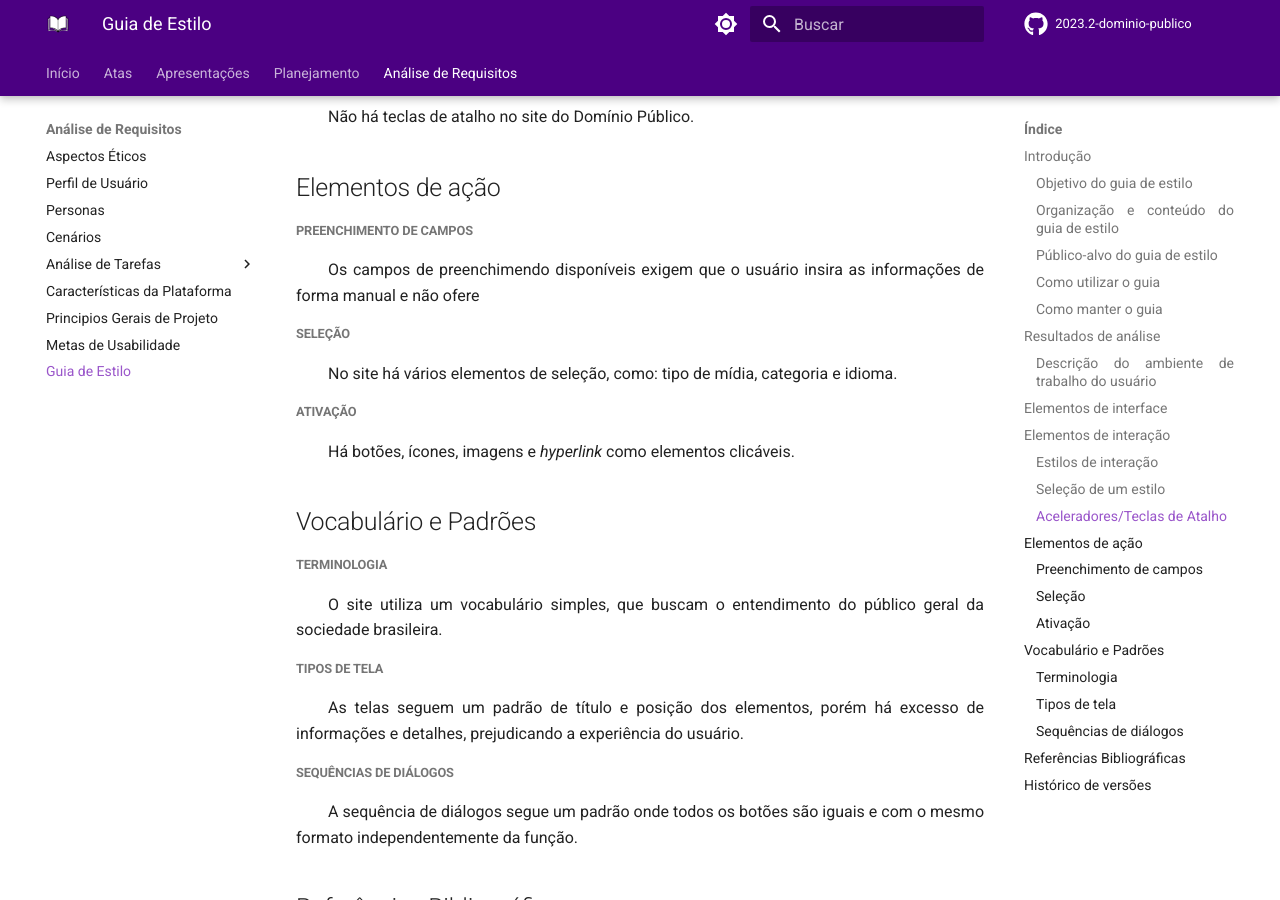
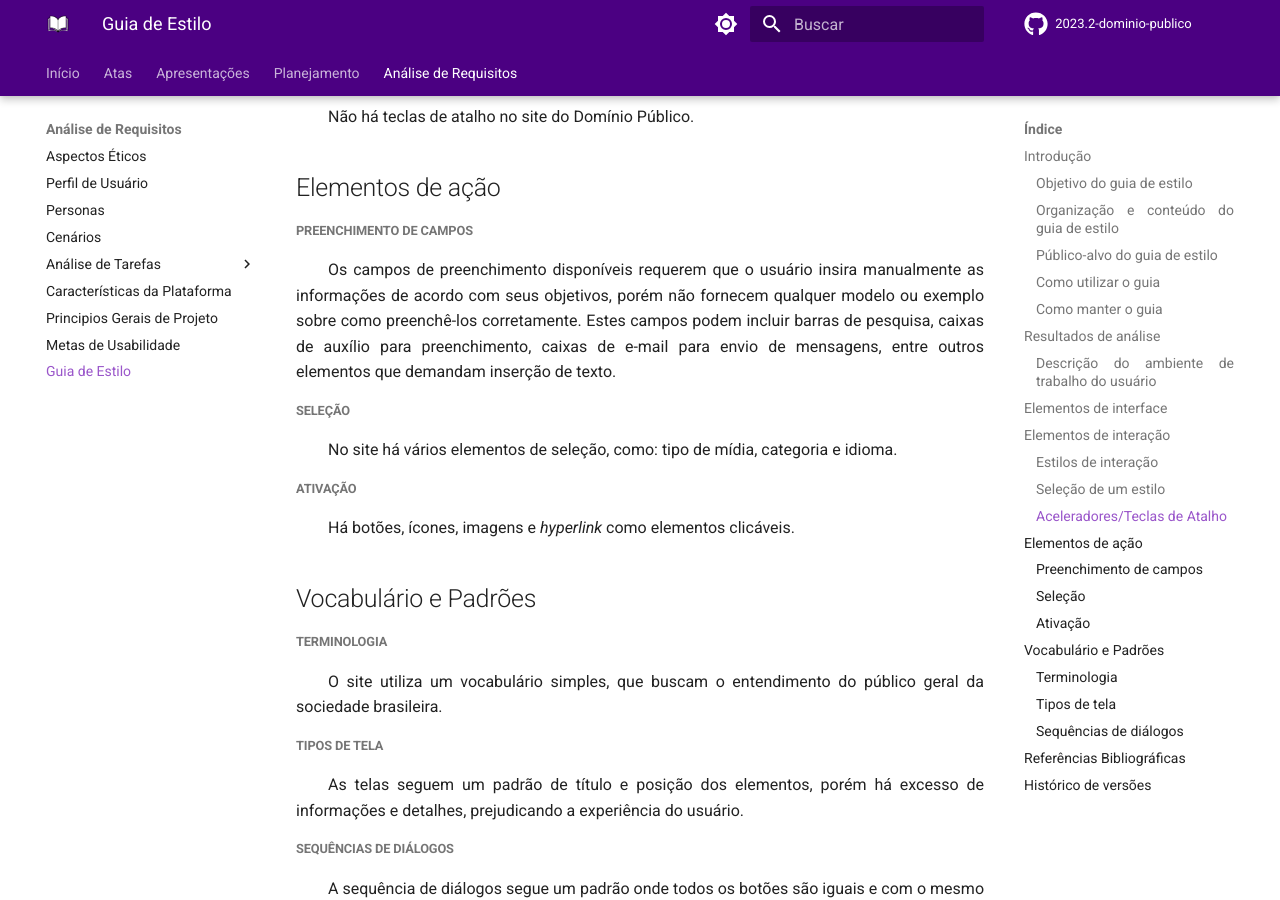
Before and after one commit to Interacao-Humano-Computador/2023.2-Dominio-Publico, an MkDocs documentation site: the page built from docs/analise_de_requisitos/guia_de_estilo.md, in a window 1280 px wide and 900 px high, scrolled down 2702 px. Built offline with MkDocs 1.6.1 and Material for MkDocs 9.7.7, drawn with Linux system fonts in a browser that asks for light colours; comment, search, counter and statistics services are not loaded.

Commit message:
docs: correção no preenchimento de campo

```diff
--- a/docs/analise_de_requisitos/guia_de_estilo.md
+++ b/docs/analise_de_requisitos/guia_de_estilo.md
@@ -64,8 +64,7 @@ Não há teclas de atalho no site do Domínio Público.
 ## Elementos de ação
 
 ##### Preenchimento de campos
-Os campos de preenchimendo disponíveis exigem que o usuário insira as informações de forma manual e não ofere
-
+Os campos de preenchimento disponíveis requerem que o usuário insira manualmente as informações de acordo com seus objetivos, porém não fornecem qualquer modelo ou exemplo sobre como preenchê-los corretamente. Estes campos podem incluir barras de pesquisa, caixas de auxílio para preenchimento, caixas de e-mail para envio de mensagens, entre outros elementos que demandam inserção de texto.
 
 ##### Seleção
 No site há vários elementos de seleção, como: tipo de mídia, categoria e idioma.
```
